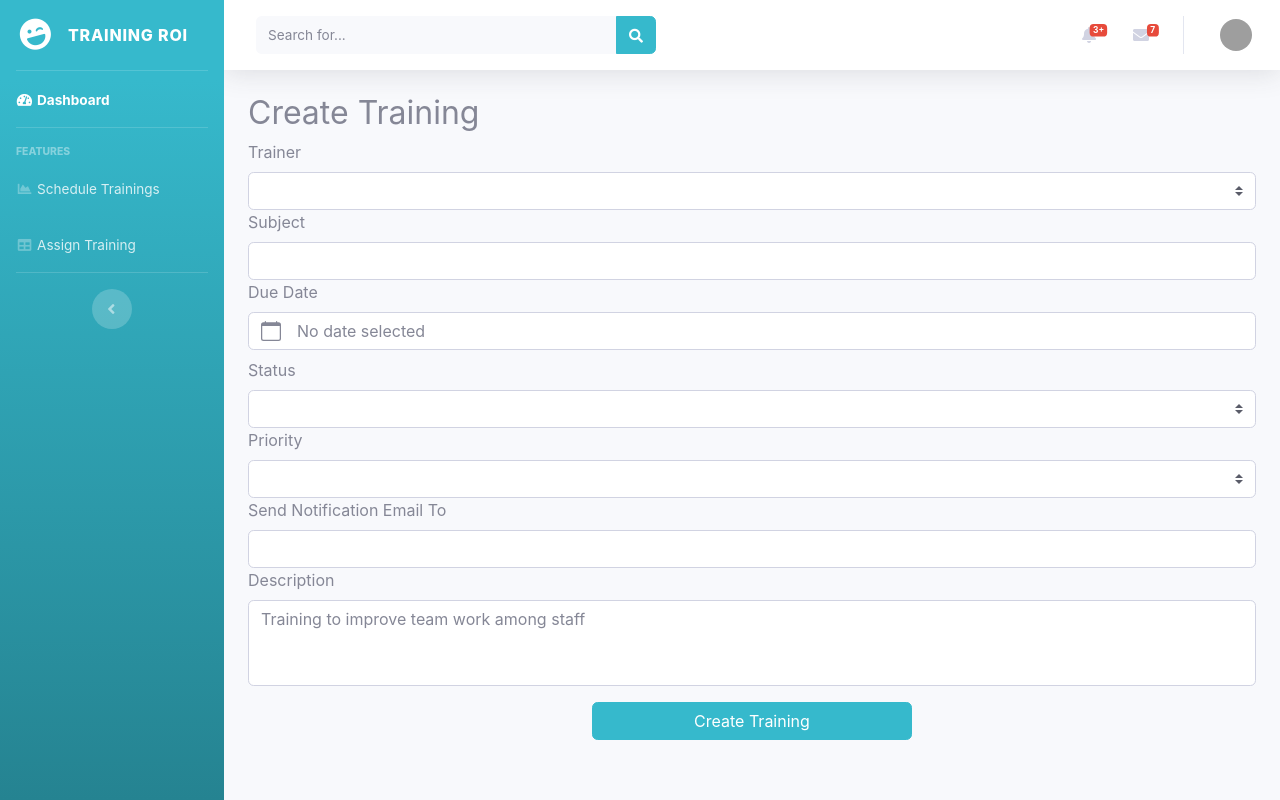
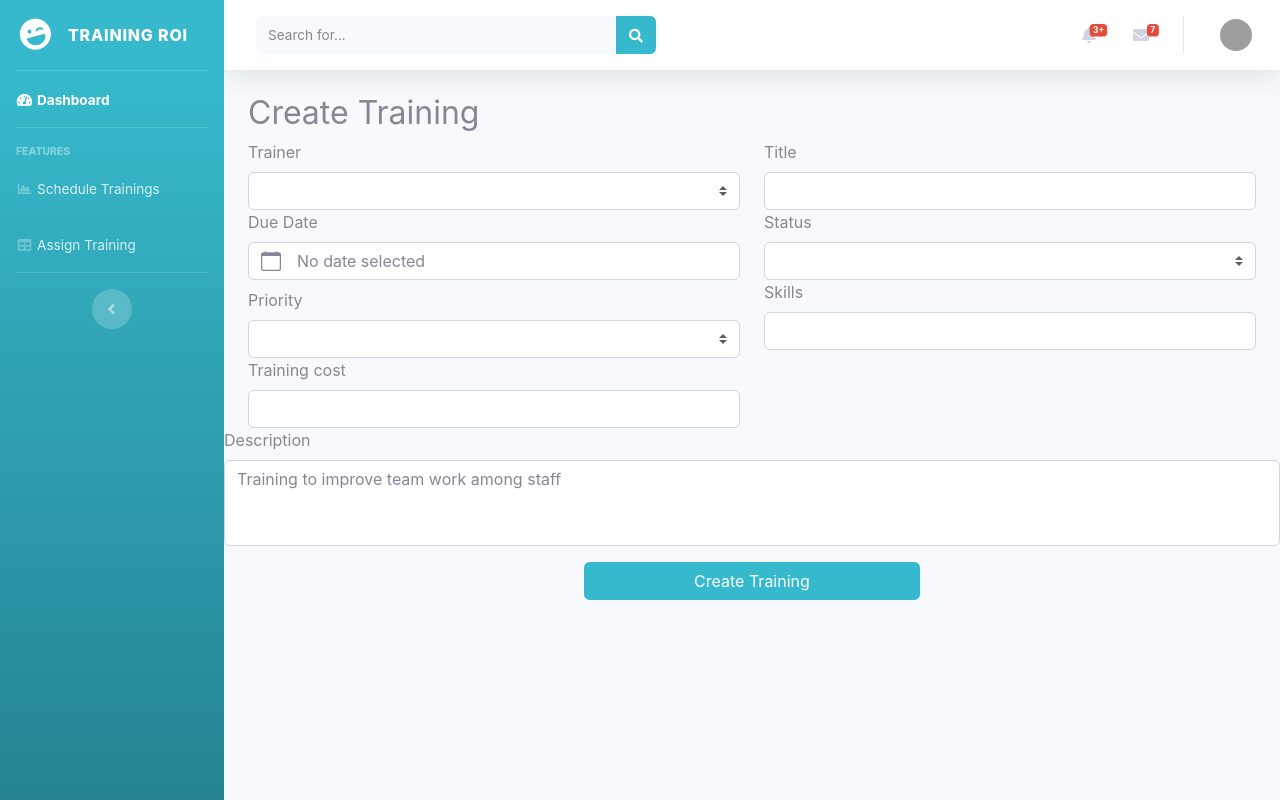
Before and after one commit to ghaffaru/training-roi, a Vue app: page /create-training in a window 1280 px wide. Built offline with nearby package versions, Linux system fonts and the light colour scheme; grey boxes are pictures that could not be loaded.

Commit message:
creating a training

```diff
--- a/src/views/dashboard/CreateTraining.vue
+++ b/src/views/dashboard/CreateTraining.vue
@@ -10,6 +10,8 @@
           <h2 class="ml-4">Create Training</h2>
 
           <b-form class="ml-4 mr-4">
+            <div class="row">
+              <div class="col-md-6">
                 <div>
                   <label for="trainer">Trainer</label>
                   <b-form-select
@@ -17,22 +19,13 @@
                     :options="options"
                   ></b-form-select>
                 </div>
-            <div>
-              <label for="subject">Subject</label>
-              <b-form-input type="text"></b-form-input>
-            </div>
+
                 <div>
                   <label for="example-datepicker">Due Date</label>
                   <b-form-datepicker
                     id="example-datepicker"
                     class="mb-2"
                   ></b-form-datepicker>
-              <div>
-                <label for="status">Status</label>
-                <b-form-select
-                  v-model="status"
-                  :options="statuses"
-                ></b-form-select>
                 </div>
 
                 <div>
@@ -44,9 +37,31 @@
                 </div>
 
                 <div>
-                <label for="email">Send Notification Email To</label>
-                <b-form-input v-model="email"></b-form-input>
+                  <label for="trainingCost">Training cost</label>
+                  <b-form-input type="number"></b-form-input>
                 </div>
+              </div>
+              <div class="col-md-6">
+                <div>
+                  <label for="title">Title</label>
+                  <b-form-input type="text"></b-form-input>
+                </div>
+
+                <div>
+                  <label for="status">Status</label>
+                  <b-form-select
+                    v-model="status"
+                    :options="statuses"
+                  ></b-form-select>
+                </div>
+
+                <div>
+                  <label for="skills">Skills</label>
+                  <b-form-input v-model="skills"></b-form-input>
+                </div>
+              </div>
+            </div>
+          </b-form>
 
           <div>
             <label for="description">Description</label>
@@ -72,8 +87,6 @@
               <b-col md="4" class="pb-2"></b-col>
             </b-row>
           </div>
-            </div>
-          </b-form>
         </div>
       </div>
     </div>
```
Lines whose indentation alone changed are shown as unchanged.
